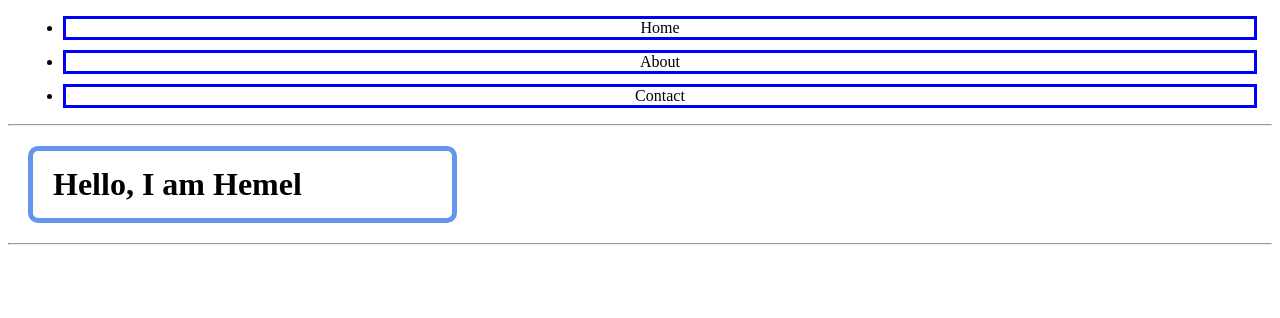
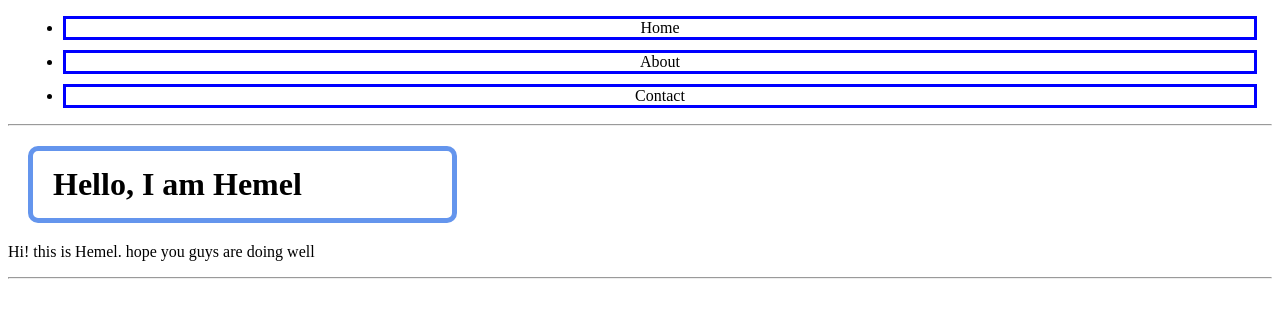
Before and after one commit to HemelB/My-first-website, a plain HTML site: page Portfolio.html in a window 1280 px wide. Drawn offline with Linux system fonts and the light colour scheme.

Commit message:
learned push

```diff
--- a/Portfolio.html
+++ b/Portfolio.html
@@ -15,6 +15,7 @@
 	</header>
 	<hr>
 	<h1>Hello, I am Hemel</h1>
+	<p>Hi! this is Hemel. hope you guys are doing well</p>
 
 	<hr>
 	<Footer>
```
